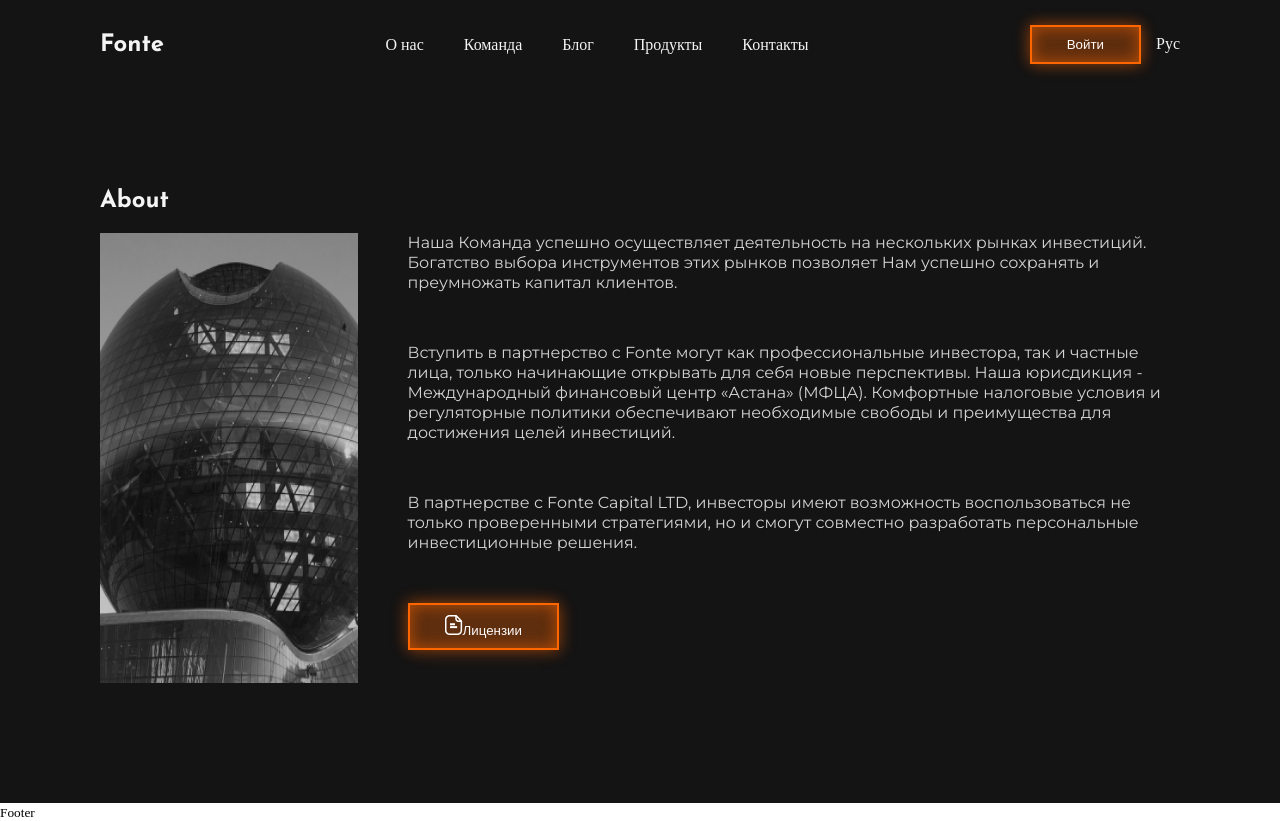
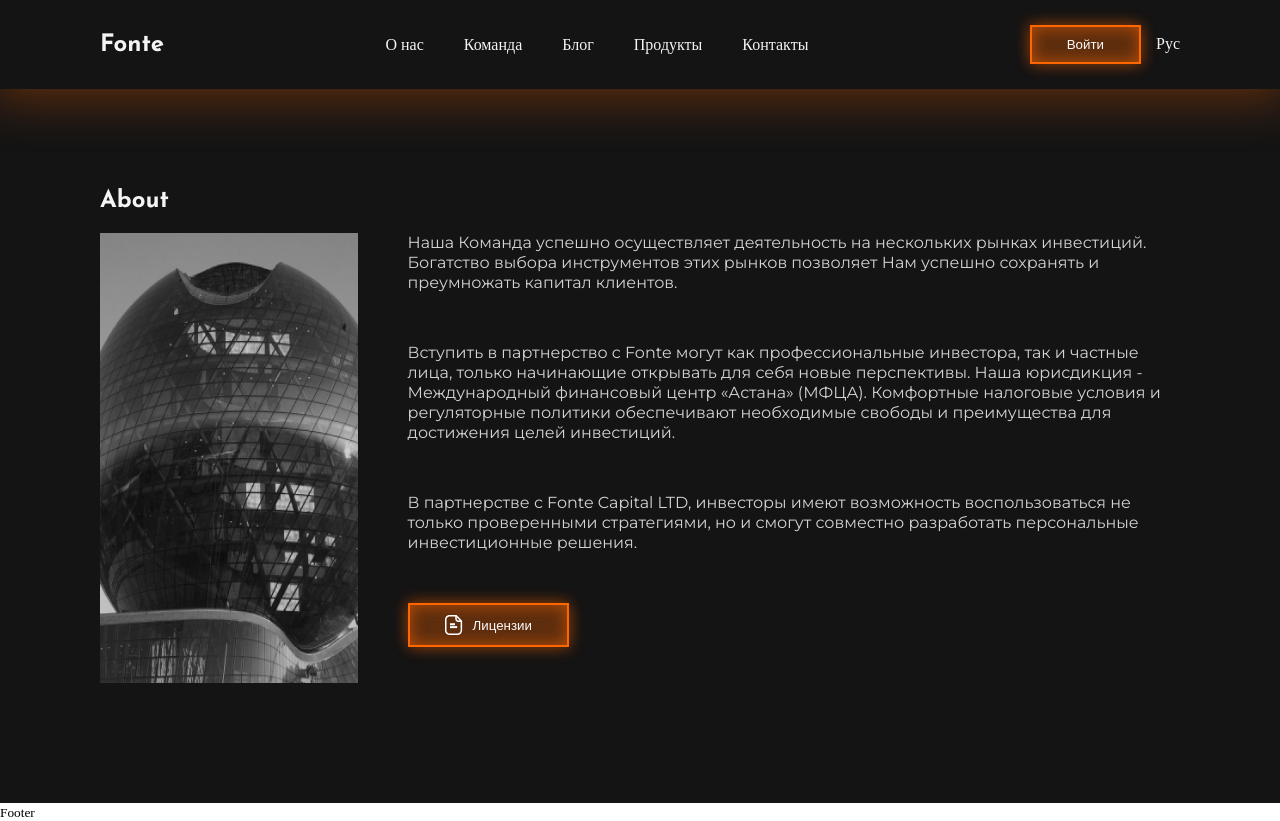
Before and after one commit to AlisherXujanov/Fullstack13, a React (Create React App) app in the folder frontend/: page / in a window 1280 px wide. Built offline with nearby package versions, Linux system fonts and the light colour scheme.

Commit message:
style fixes

```diff
--- a/frontend/src/components/About/style.scss
+++ b/frontend/src/components/About/style.scss
@@ -20,6 +20,15 @@
             img {
                 filter: grayscale(100%);
             }
+            button {
+                display: flex;
+                align-items: center;
+                justify-content: center;
+
+                img {
+                    margin-right: 10px;
+                }
+            }
         }
     }
 }
--- a/frontend/src/components/Navigation/style.scss
+++ b/frontend/src/components/Navigation/style.scss
@@ -9,6 +9,9 @@
         align-items: center;
         gap: 10px;
         padding: 25px 100px;
+        box-shadow: 1px 1px 50px 10px $warning-t;
+        position: relative;
+        z-index: 1;
 
         * {
             display: inline-block;
```
